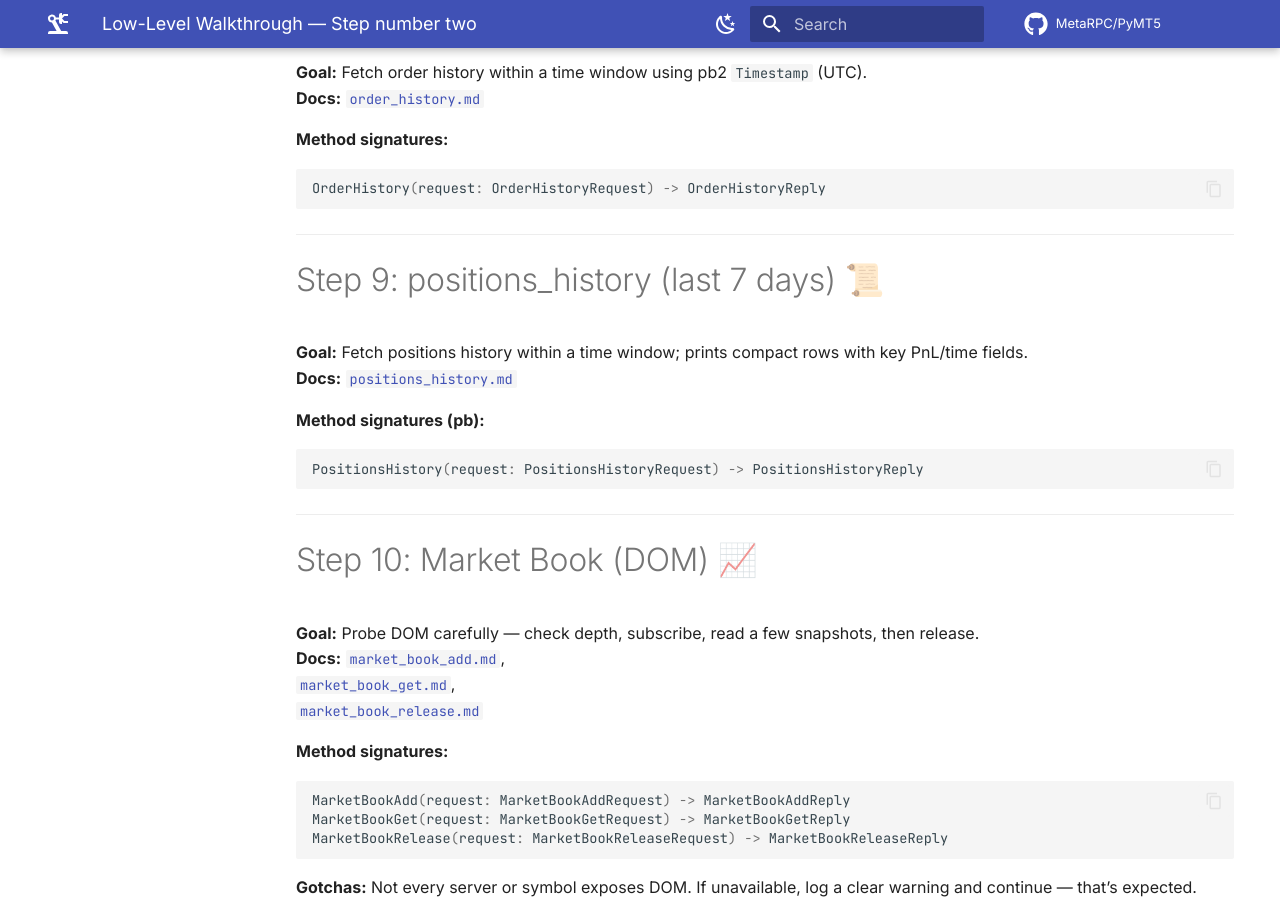
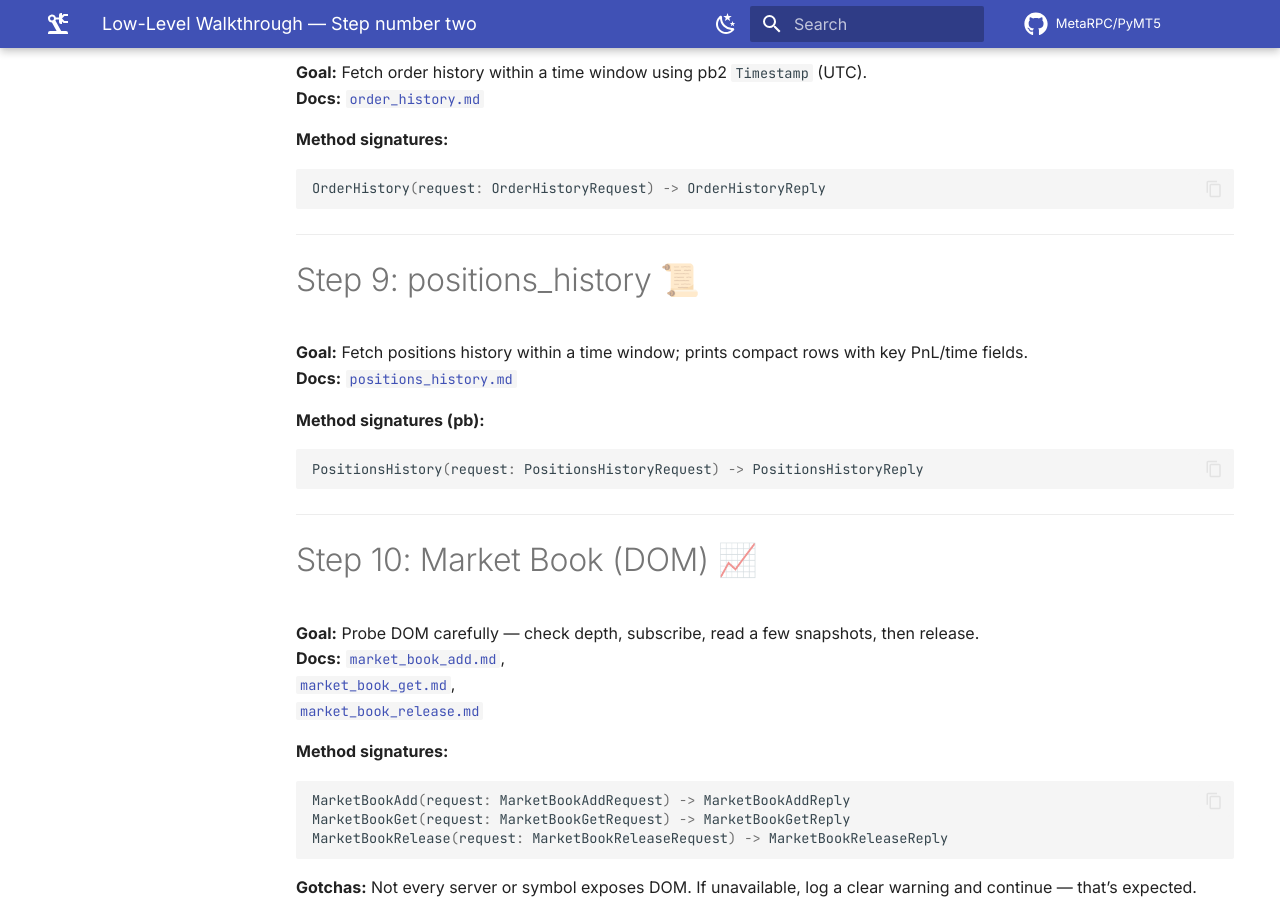
Before and after one commit to MetaRPC/PyMT5, an MkDocs documentation site: the page built from docs/Examples/Base_example/Step_number_two.md, in a window 1280 px wide and 900 px high, scrolled down 999 px. Built offline with MkDocs 1.6.1 and Material for MkDocs 9.7.7, drawn with Linux system fonts in a browser that asks for light colours; comment, search, counter and statistics services are not loaded.

Commit message:
Update Step_number_two.md

```diff
--- a/docs/Examples/Base_example/Step_number_two.md
+++ b/docs/Examples/Base_example/Step_number_two.md
@@ -39,7 +39,7 @@ OrderHistory(request: OrderHistoryRequest) -> OrderHistoryReply
 
 ---
 
-# Step 9: positions_history (last 7 days) 📜
+# Step 9: positions_history 📜
 **Goal:** Fetch positions history within a time window; prints compact rows with key PnL/time fields.
 **Docs:** [`positions_history.md`](../../MT5Account/Orders_Positions_History/positions_history.md)
 
```
